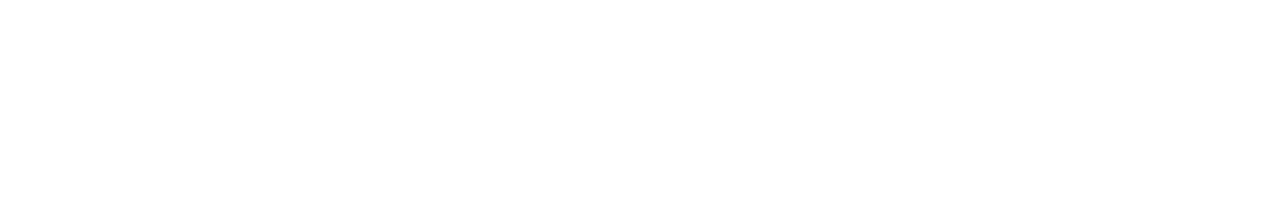
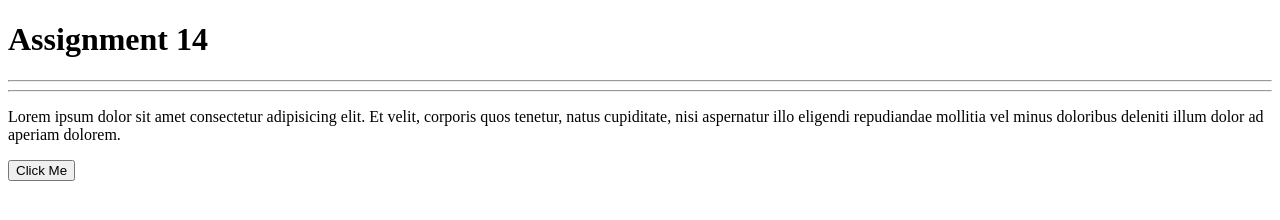
Before and after one commit to SuhasDhawale/icp-8-assignment-14, a plain HTML site: page index.html in a window 1280 px wide. Drawn offline with Linux system fonts and the light colour scheme.

Commit message:
Basic HTML Page

```diff
--- a/index.html
+++ b/index.html
@@ -6,6 +6,15 @@
     <title>Document</title>
 </head>
 <body>
-
+    <h1>Assignment 14</h1>
+    <hr><hr>
+    <div class="dom">
+        <p>
+            Lorem ipsum dolor sit amet consectetur adipisicing elit. Et velit,
+            corporis quos tenetur, natus cupiditate, nisi aspernatur illo eligendi
+            repudiandae mollitia vel minus doloribus deleniti illum dolor ad aperiam dolorem.
+        </p>
+        <button class="btn">Click Me</button>
+    </div>
 </body>
 </html>
```
